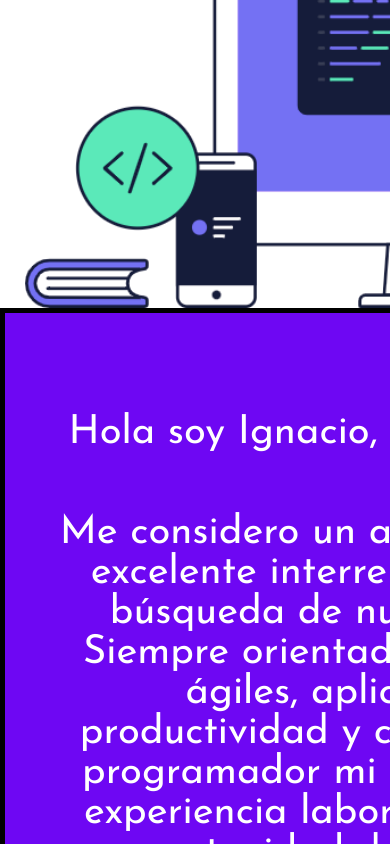
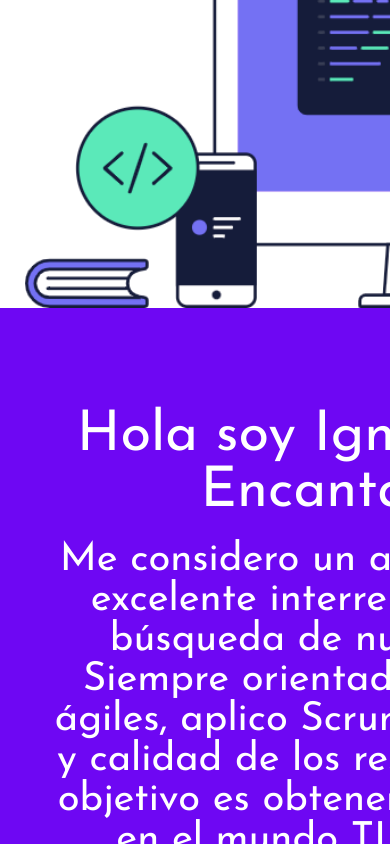
Before and after one commit to NachoDelfiner/Portafolio-personal, a React (Vite) app in the folder portafolio-personal/: page / in a window 390 px wide. Shown: the part 1156-2000 px from the top of the page. Built offline with nearby package versions, Linux system fonts and the light colour scheme; a web font is replaced by a local one.

Commit message:
ultima actualizacion

```diff
--- a/portafolio-personal/index.html
+++ b/portafolio-personal/index.html
@@ -10,8 +10,8 @@
       href="https://fonts.googleapis.com/css2?family=Josefin+Sans:wght@100;400&family=Rubik+Pixels&display=swap"
       rel="stylesheet"
     />
-
-    <title>👨🏻‍💻 Ignacio Delfiner</title>
+    <link rel="icon" type="image/png" href="./public/img/logotipo3.png" />
+    <title>Ignacio Delfiner</title>
   </head>
   <body>
     <div id="root"></div>
--- a/portafolio-personal/src/Components/Body/Body.css
+++ b/portafolio-personal/src/Components/Body/Body.css
@@ -289,7 +289,6 @@ li {
     width: 90%;
     display: flex;
     flex-direction: column;
-    align-items: center;
   }
 
   .title {
@@ -325,13 +324,13 @@ li {
 
   .background {
     width: 100%;
+    height: 1000px;
   }
 
   .main {
     display: flex;
     flex-direction: column;
     align-items: center;
-    border: 5px solid black;
     width: 100%;
   }
 
@@ -342,12 +341,12 @@ li {
     text-align: center;
   }
 
-  .presentacion p {
-    font-size: 2.5rem;
+  .introPresentacion {
+    font-size: 3.5rem;
   }
 
   .textoPresentacion {
-    font-size: 1.5rem;
+    font-size: 2.5rem;
     margin-top: 20px;
   }
 
@@ -360,7 +359,9 @@ li {
     border: 2px solid #7788999c;
     border-radius: 20px;
   }
+
   .tarjetaTec1 {
+    font-size: 2rem;
     width: 100%;
     display: flex;
     flex-direction: column;
@@ -375,6 +376,7 @@ li {
     border: 2px solid #7788999c;
     border: 2px solid #7788999c;
     width: 100%;
+    font-size: 2rem;
     display: flex;
     flex-direction: column;
     align-items: center;
@@ -430,12 +432,25 @@ li {
   .hagamoslo {
     display: flex;
     flex-direction: column;
-    justify-content: space-around;
+    gap: 30px;
+    text-align: center;
     background-color: #141c3a;
     box-shadow: 0 5px 5px 0 rgb(0 0 0 / 20%), 0 0 0 1px #141c3a;
     color: white;
-    height: 300px;
+    height: 360px;
     width: 80%;
+    padding-top: 30px;
+    padding-bottom: 30px;
     border-radius: 25px;
   }
+
+  .btnHagamoslo {
+    background-color: #141c3a;
+    border: 2px solid #5be9b9;
+    color: white;
+    cursor: pointer;
+    font-size: 2rem;
+    border-radius: 25px;
+    padding: 10px 20px;
+  }
 }
--- a/portafolio-personal/src/Components/Body/Body.jsx
+++ b/portafolio-personal/src/Components/Body/Body.jsx
@@ -21,7 +21,9 @@ export const Body = () => {
         <main className="main">
           <div id="background1" className="background">
             <div className="presentacion">
-              <p>Hola soy Ignacio, me dicen Nacho. Encantado de conocerte.</p>
+              <p className="introPresentacion">
+                Hola soy Ignacio, me dicen Nacho. Encantado de conocerte.
+              </p>
               <p className="textoPresentacion">
                 Me considero un apasionado de la tecnología, con excelente
                 interrelación personal y en constante búsqueda de nuevos
--- a/portafolio-personal/src/Components/NavBar/Nav.css
+++ b/portafolio-personal/src/Components/NavBar/Nav.css
@@ -56,6 +56,7 @@ a {
     width: 100%;
     height: 100%;
     display: flex;
+    margin: 0 auto;
     flex-direction: column;
   }
   .logotype {
@@ -68,6 +69,7 @@ a {
     display: flex;
     align-items: center;
     justify-content: space-between;
+    margin: 0 auto;
   }
 
   h1 {
@@ -85,6 +87,7 @@ a {
 
   .btn2 {
     border: 2px solid #6e07f3;
+    background-color: white;
     height: 100%;
     width: 100%;
     border-radius: 30px;
```
